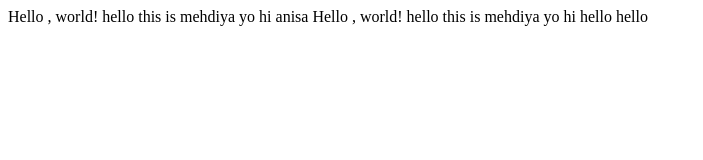
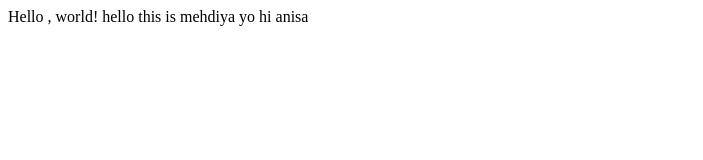
Before and after one commit to mehdiya/lecture1, a plain HTML site: page hello.html in a window 1280 px wide. Shown: the whole page, without its empty margins (0-703 px from the left). Drawn offline with Linux system fonts and the light colour scheme.

Commit message:
added locally

```diff
--- a/hello.html
+++ b/hello.html
@@ -6,7 +6,7 @@
     <body>
 
         Hello , world! hello this is mehdiya yo hi anisa
-        Hello , world! hello this is mehdiya yo hi hello hello
+
 
     </body>
 
```
